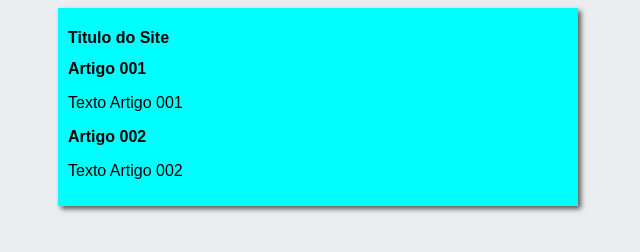
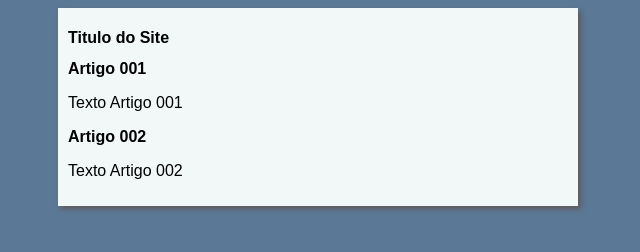
Before and after one commit to JardelMaldonado/projeto-site, a plain HTML site: page index.html in a window 1280 px wide. Shown: the whole page, without its empty margins (322-962 px from the left). Drawn offline with Linux system fonts and the light colour scheme.

Commit message:
Update style.css

```diff
--- a/estilos/style.css
+++ b/estilos/style.css
@@ -4,10 +4,10 @@
 }
 
 body {
-    background-color: rgb(235, 238, 241);
+    background-color: rgb(91, 120, 150);
 }
 main {
-    background-color: aqua;
+    background-color: rgb(242, 247, 247);
     width: 500px;
     margin: auto;
     padding: 10px;
```
